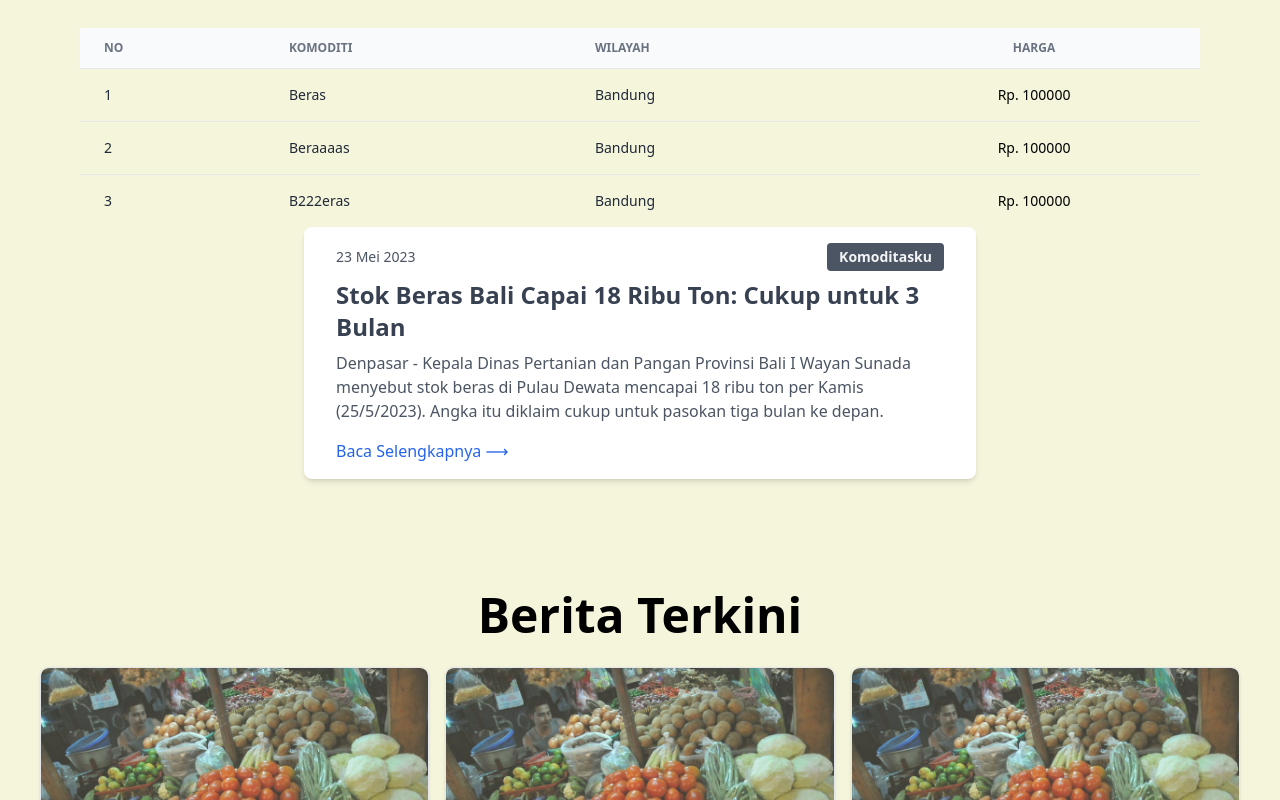
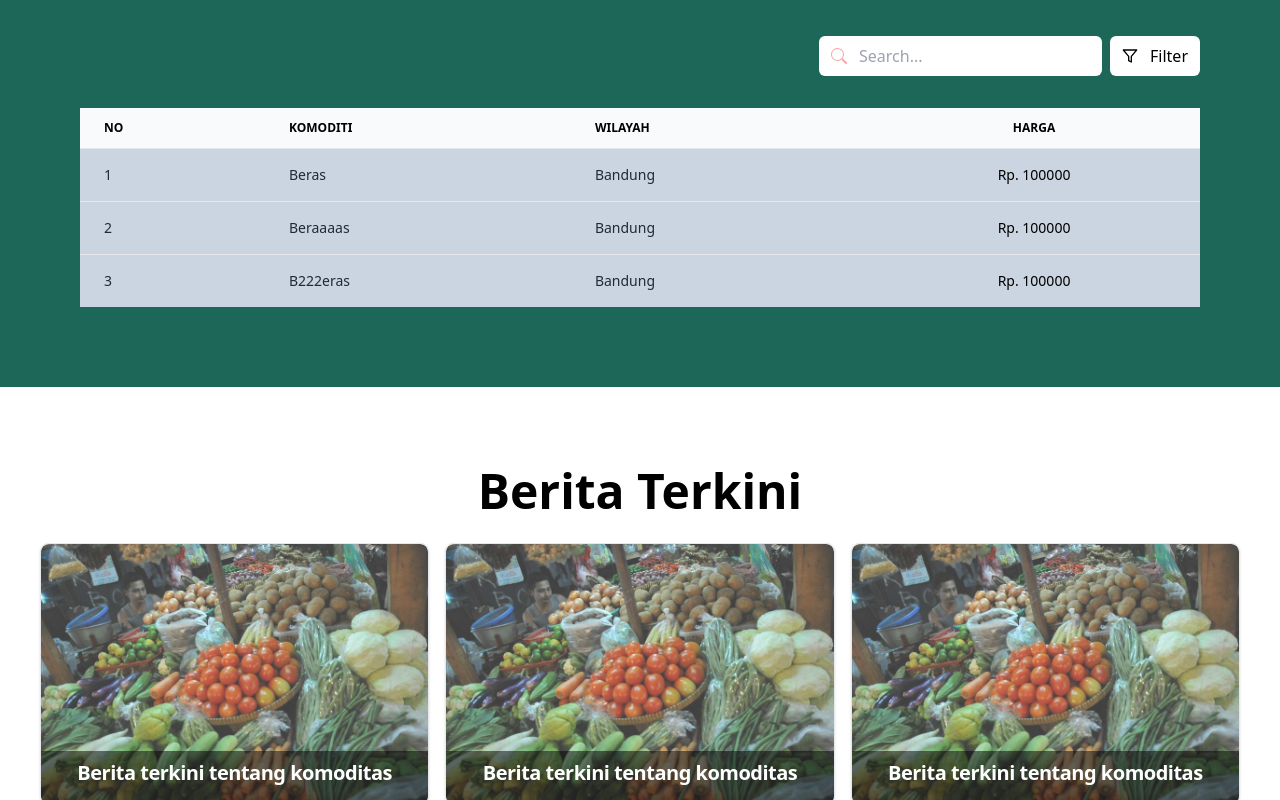
Before and after one commit to cahyabp/komoditasku, a React (Create React App) app: page / in a window 1280 px wide. Shown: the part 780-1580 px from the top of the page. Built offline with nearby package versions, Linux system fonts and the light colour scheme.

Commit message:
merapikan tampilan landing page

```diff
--- a/src/App.js
+++ b/src/App.js
@@ -34,8 +34,10 @@ function App() {
           ))}
           <Route path="/Detail" element={<Detail />} />
         </Routes>
+      </main>
+      <footer>
         <Footer />
-      </main>
+      </footer>
     </>
   );
 }
--- a/src/component/CardList.jsx
+++ b/src/component/CardList.jsx
@@ -2,7 +2,7 @@ import React, { useState } from "react";
 import data from "../component/data";
 import { useNavigate } from "react-router-dom";
 
-const Event = () => {
+const Post = () => {
   const [count, setCount] = useState(3);
   const navigate = useNavigate();
 
@@ -15,10 +15,12 @@ const Event = () => {
   };
 
   return (
-    <div name="event" className="mx-auto max-w-[1240px] items-center px-5">
-      <h1 className="pb-5 pt-28 text-center text-5xl font-bold">
-        Berita Terkini
-      </h1>
+    <div
+      id="Post"
+      name="event"
+      className="mx-auto h-full max-w-[1240px] items-center px-5 py-20"
+    >
+      <h1 className="pb-5 text-center text-5xl font-bold">Berita Terkini</h1>
       <div className="mx-auto flex justify-between">
         <div
           data-aos-offset="400"
@@ -55,7 +57,7 @@ const Event = () => {
       </div>
       <div className="flex flex-row justify-center gap-2 pt-10">
         <button
-          className="items-center rounded-md bg-[#007936] px-7 py-3 text-center"
+          className="items-center rounded-md bg-primary px-7 py-3 text-center text-white"
           onClick={() => toggleLoadMore()}
         >
           <p>{count === 3 ? "Show More" : "More Less"}</p>
@@ -65,4 +67,4 @@ const Event = () => {
   );
 };
 
-export default Event;
+export default Post;
--- a/src/component/Hero.jsx
+++ b/src/component/Hero.jsx
@@ -3,7 +3,7 @@ import vectorHero from "../assets/img/vector-hero.png";
 
 function Hero() {
   return (
-    <section className="my-8 bg-transparent text-gray-100">
+    <section className="my-8 h-full bg-transparent text-gray-100">
       <div className="container mx-auto flex flex-col justify-center p-6 sm:py-12 lg:flex-row lg:justify-between lg:py-24">
         <div className="xl:h-112 2xl:h-128 mt-8 flex h-72 items-center justify-center p-6 sm:h-80 lg:mt-0 lg:h-96">
           <img
--- a/src/component/Navbar.jsx
+++ b/src/component/Navbar.jsx
@@ -10,7 +10,7 @@ const Navbar = () => {
   };
 
   return (
-    <div className="mx-auto flex h-24 max-w-[100%] items-center justify-between bg-black bg-primary px-4 text-white">
+    <div className="mx-auto flex h-24 max-w-[100%] items-center justify-between bg-primary px-4 text-white">
       <h1 className="text-3xl font-bold text-[#EEF2E6]">Komoditasku</h1>
       <ul className="hidden text-[#EEF2E6] md:flex">
         <li className="p-4">
@@ -32,21 +32,24 @@ const Navbar = () => {
       <div
         className={
           !nav
-            ? "border-r-gray-900 fixed left-0 top-0 z-[-1] h-full w-[100%] border-r bg-[#00df9a] duration-500 ease-in-out md:hidden"
+            ? "fixed left-0 top-0 z-[999] h-full w-[60%] border-r border-r-gray-900 bg-primary duration-500 ease-in-out sm:w-[80%] md:hidden"
             : "fixed left-[-100%]"
         }
       >
+        <h1 className="ml-4 pt-[30px] text-3xl font-bold text-[#EEF2E6] sm:text-sm">
+          Komoditasku
+        </h1>
         <ul className="pt-24 uppercase ">
-          <li className="p-4">
+          <li className="border-b border-gray-50 p-4">
             <a href=" ">Beranda</a>
           </li>
-          <li className="p-4">
+          <li className="border-b border-gray-50 p-4">
             <a href="#tabel-harga">Tabel Harga</a>
           </li>
-          <li className="p-4">
+          <li className="border-b border-gray-50 p-4">
             <a href="#informasi">Informasi</a>
           </li>
-          <li className="p-4">
+          <li className="border-b border-gray-50 p-4">
             <a href="tentang-kami">Tentang Kami</a>
           </li>
         </ul>
--- a/src/component/TabelHarga.jsx
+++ b/src/component/TabelHarga.jsx
@@ -33,9 +33,12 @@ function TabelHarga() {
   };
 
   return (
-    <div className="container mx-auto">
-      <div className="flex flex-col items-end justify-end gap-8 ">
-        <div className=" flex  items-start justify-end gap-2">
+    <div
+      id="TabelHarga"
+      className="container mx-auto max-h-full max-w-full bg-primary py-20"
+    >
+      <div className="flex flex-col items-end justify-end gap-8">
+        <div className="flex items-start justify-end gap-2 ">
           <div className="relative max-w-xs">
             <label htmlFor="hs-table-search" className="sr-only">
               Search
@@ -55,7 +58,7 @@ function TabelHarga() {
           </div>
           <button
             onClick={handleFilter}
-            className="flex items-center justify-center gap-3 rounded-md bg-primary px-3 py-2 text-white "
+            className="flex items-center justify-center gap-3 rounded-md bg-white px-3 py-2 text-black "
           >
             <div>{!isFilter ? <LuFilter /> : <LuFilterX />}</div>
             Filter
@@ -63,7 +66,7 @@ function TabelHarga() {
         </div>
 
         {isFilter ? (
-          <div className=" flex  items-center justify-end gap-4">
+          <div className="flex items-center justify-end gap-4 ">
             <button className="bg-white p-3">Komoditi</button>
             <button className="bg-white p-3">Wilayah</button>
           </div>
@@ -77,7 +80,7 @@ function TabelHarga() {
                   return (
                     <th
                       scope="col"
-                      className="px-6 py-3 text-center text-xs font-bold uppercase text-gray-500 "
+                      className="px-6 py-3 text-center text-xs font-bold uppercase text-black "
                     >
                       {data}
                     </th>
@@ -87,7 +90,7 @@ function TabelHarga() {
                   <th
                     id={index}
                     scope="col"
-                    className="px-6 py-3 text-left text-xs font-bold uppercase text-gray-500 "
+                    className="px-6 py-3 text-left text-xs font-bold uppercase text-black "
                   >
                     {data}
                   </th>
@@ -98,7 +101,7 @@ function TabelHarga() {
           <tbody className="divide-y divide-gray-200">
             {tableData.map((data) => {
               return (
-                <tr id={data.id}>
+                <tr id={data.id} className="bg-slate-300">
                   <td className="whitespace-nowrap px-6 py-4 text-sm font-medium text-gray-800">
                     {data.id}
                   </td>
--- a/src/index.css
+++ b/src/index.css
@@ -3,5 +3,5 @@
 @tailwind utilities;
 
 body {
-  background-color: beige;
+  background-color: rgb(255, 255, 255);
 }
--- a/src/pages/Home.jsx
+++ b/src/pages/Home.jsx
@@ -1,15 +1,13 @@
 import Hero from "../component/Hero";
 import TabelHarga from "../component/TabelHarga";
-import Blog from "../component/Blog";
-import Event from "../component/CardList";
+import Post from "../component/CardList";
 
 export const Home = () => {
   return (
     <>
       <Hero />
       <TabelHarga />
-      <Blog />
-      <Event />
+      <Post />
     </>
   );
 };
--- /dev/null
+++ b/src/pages/Login.jsx
@@ -0,0 +1,7 @@
+import React from "react";
+
+const Login = () => {
+  return <div>Login</div>;
+};
+
+export default Login;
```
